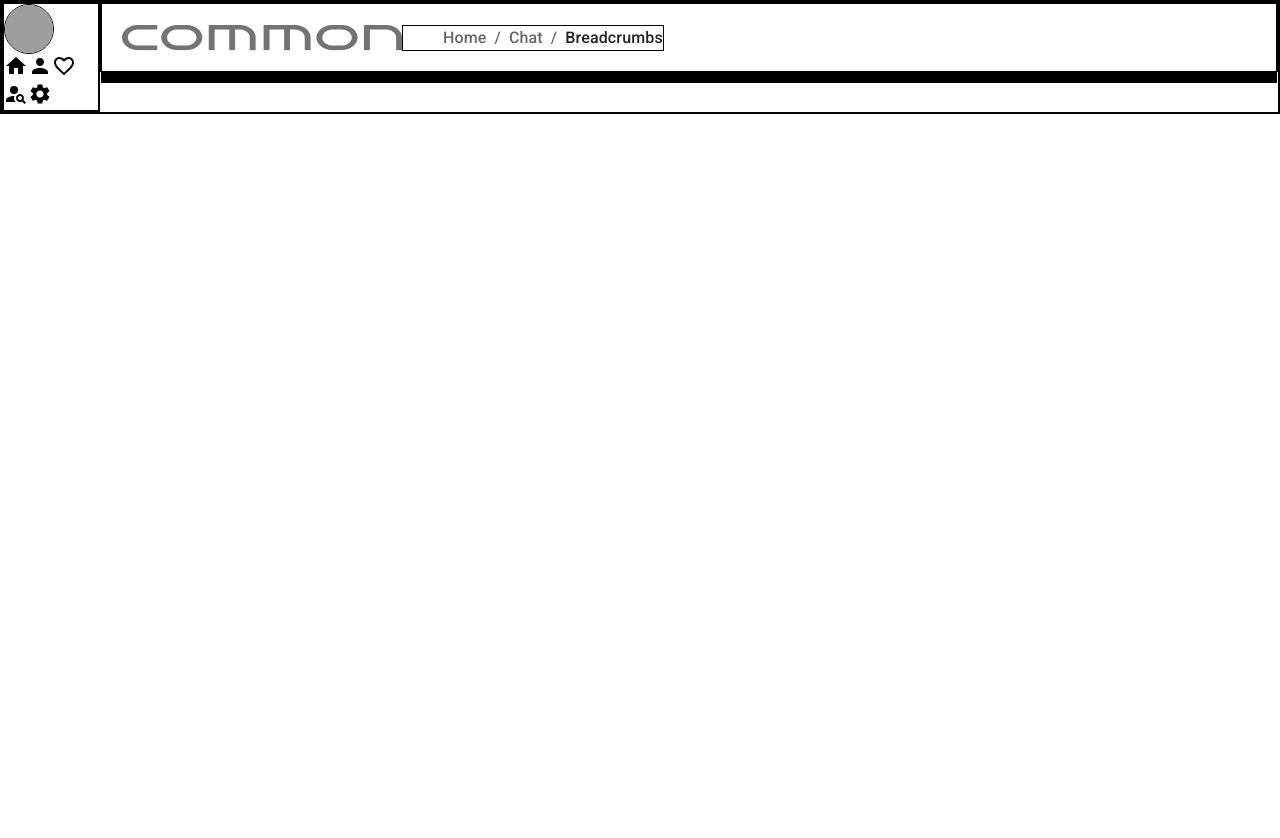
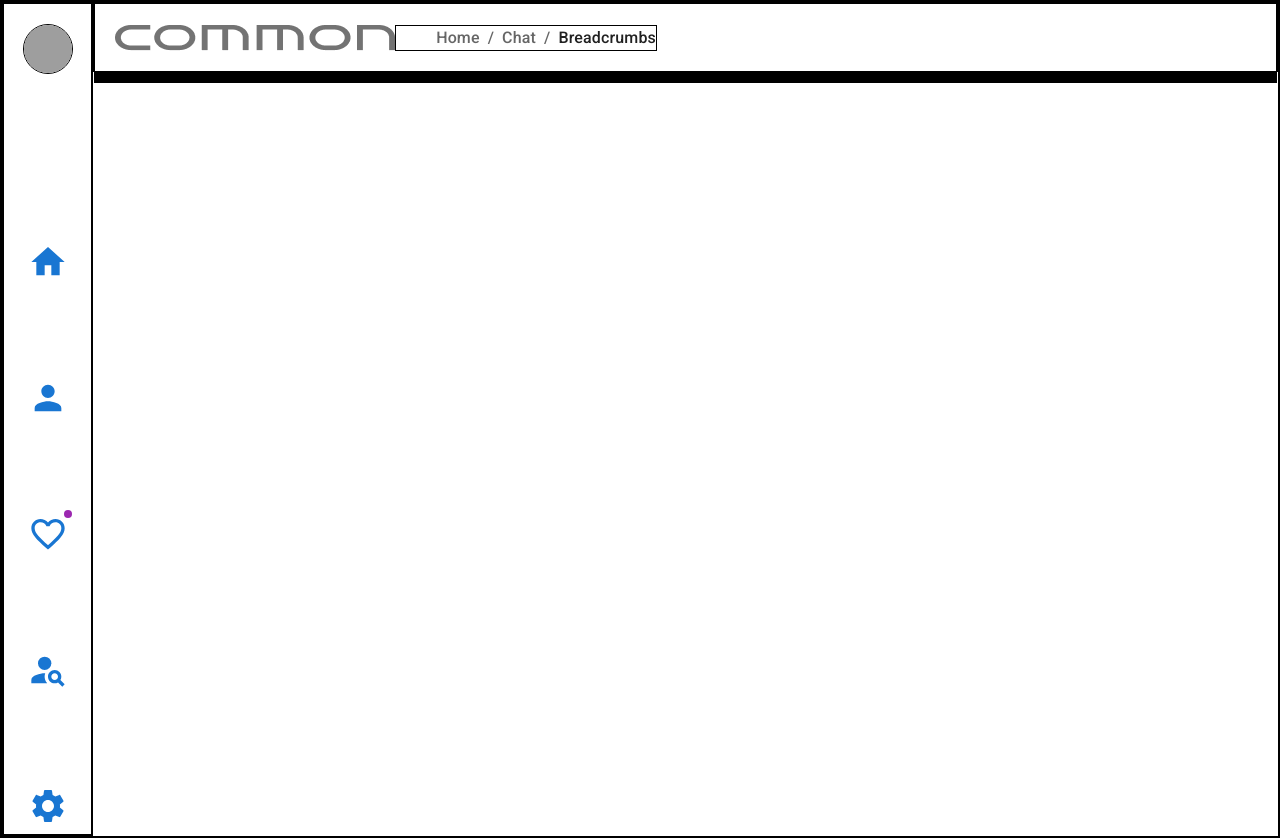
Before and after one commit to davidradcenko/social-system, a React (Create React App) app: page /Login in a window 1280 px wide. Before the commit the page ends 800 px from the top, so only its background shows below. Built offline with nearby package versions, Linux system fonts and the light colour scheme; grey boxes are pictures that could not be loaded.

Commit message:
addded new reducer chat nad make ferst reqest sms

```diff
--- a/src/API/api.ts
+++ b/src/API/api.ts
@@ -23,7 +23,17 @@ export const LoginApi = {
         return instance.get(`profile/${id}`)
     }
 }
-
+export type messageType={
+    body:string
+}
+export const ChatApi={
+    StartDialogs(IdUser:number){
+        return instance.put(`dialogs/${IdUser}`)
+    },
+    WriteMS(idUser:number,data:messageType){
+        return instance.post(`/dialogs/${idUser}/messages`,data)
+    }
+}
 export const ProfileApi = {
     profileGet(id: number) {
         return instance.get("/profile/" + id)
--- /dev/null
+++ b/src/Reducers/ChatReducer.ts
@@ -0,0 +1,47 @@
+import {ChatApi, messageType} from "../API/api";
+import {Dispatch} from "redux";
+import {errorUserAC, setErrorAC, statusUserAC, StatusUserActionType} from "./InitialazedReducer";
+
+
+
+export const ChatReducer = (state: any = {}, action: any): any => {
+    switch (action.type) {
+        case "login/SET-IS-LOGIN-IN": {
+            return {...state, isLoginIn: action.value}
+        }
+        default:
+            return state
+    }
+}
+//thunks
+export const StartDialogs = (idUser:number) => {
+    return (dispatch: Dispatch<ActionTypes | StatusUserActionType>) => {
+        dispatch(statusUserAC("loading"))
+        ChatApi.StartDialogs(idUser).then(res => {
+            debugger
+            dispatch(errorUserAC(res.data.error))
+            dispatch(statusUserAC("succeeded"))
+        }).catch((error) => {
+            dispatch(errorUserAC(error))
+            dispatch(statusUserAC("succeeded"))
+            console.error(error, dispatch)
+        })
+    }
+}
+export const ChatMS = (idUser:number,message:messageType) => {
+    return (dispatch: Dispatch<ActionTypes | StatusUserActionType>) => {
+        dispatch(statusUserAC("loading"))
+        ChatApi.WriteMS(idUser,message).then(res => {
+           debugger
+            dispatch(errorUserAC(res.data.error))
+            dispatch(statusUserAC("succeeded"))
+        }).catch((error) => {
+            dispatch(errorUserAC(error))
+            dispatch(statusUserAC("succeeded"))
+            console.error(error, dispatch)
+        })
+    }
+}
+//action
+type ActionTypes =
+    | setErrorAC
--- a/src/elements/Chat/Chat.tsx
+++ b/src/elements/Chat/Chat.tsx
@@ -10,23 +10,45 @@ import PersonIcon from '@mui/icons-material/Person';
 import FavoriteBorderIcon from '@mui/icons-material/FavoriteBorder';
 import PersonSearchIcon from '@mui/icons-material/PersonSearch';
 import SettingsIcon from '@mui/icons-material/Settings';
-import {Avatar} from "@mui/material";
+import {Avatar, Badge} from "@mui/material";
+import IconButton from "@mui/material/IconButton";
+import {useAppDispatch} from "../../store/store";
+import {useEffect} from "react";
+import {ChatMS, StartDialogs} from "../../Reducers/ChatReducer";
+
 
 
 export const Chat = () => {
+    const dispatch = useAppDispatch()
+    useEffect(()=>{
+        // dispatch(ChatMS(27945,{body:'Hello'}))
+        // dispatch(StartDialogs(27945))
+    })
     return (
         <div className={'Chat'}>
             <div className={'Chat-Navigation'}>
                 <div className="Icons-Navigation">
                     <Avatar alt="Remy Sharp" sx={{ width: 50, height: 50 }}  src="/static/images/avatar/1.jpg" />
-                    {/*<img src={FotoTest} alt="" className="admin-foto"/>*/}
 
-                    <HomeIcon/>
-                    <PersonIcon/>
-                    <FavoriteBorderIcon/>
-                    <PersonSearchIcon/>
-                    <SettingsIcon/>
+                    <IconButton sx={{marginTop:20}} aria-label="delete">
+                        <HomeIcon color="primary" sx={{fontSize: 40}}/>
+                    </IconButton>
+                    <IconButton sx={{marginTop:10}} aria-label="delete">
+                        <PersonIcon color="primary" sx={{fontSize: 40}}/>
+                    </IconButton>
 
+                    <IconButton sx={{marginTop:10}} aria-label="delete">
+                        <Badge color="secondary" variant="dot">
+                            <FavoriteBorderIcon color="primary" sx={{fontSize: 40}}/>
+                        </Badge>
+                    </IconButton>
+
+                    <IconButton sx={{marginTop:10}} aria-label="delete">
+                        <PersonSearchIcon color="primary" sx={{fontSize: 40}}/>
+                    </IconButton>
+                    <IconButton sx={{marginTop:10}} aria-label="delete">
+                        <SettingsIcon color="primary" sx={{fontSize: 40}}/>
+                    </IconButton>
 
 
                 </div>
--- a/src/elements/Chat/ChatCSS.css
+++ b/src/elements/Chat/ChatCSS.css
@@ -16,9 +16,15 @@ div{
 /*Chat-Navigation*/
 .Chat .Chat-Navigation{
     height: 100%;
-    max-width: 98px;
+    width: 98px;
 }
-
+.Icons-Navigation{
+    display: flex;
+    flex-direction: column;
+    padding-top: 20px;
+    align-items: center;
+    justify-content: center;
+}
 /*TOP-menu-Bar*/
 .Chat .TOP-menu-Bar{
     width: 100%;
--- a/src/store/store.ts
+++ b/src/store/store.ts
@@ -5,12 +5,14 @@ import {loginReducer} from "../Reducers/LoginReducer";
 import {initialazedReducer} from "../Reducers/InitialazedReducer";
 import {profilReducer} from "../Reducers/profilReducer";
 import {usersReducer} from "../Reducers/UsersReducer";
+import {ChatReducer} from "../Reducers/ChatReducer";
 
 const rootReducer= combineReducers({
     login:loginReducer,
     initialazed:initialazedReducer,
     profil:profilReducer,
-    users:usersReducer
+    users:usersReducer,
+    chat:ChatReducer
 })
 export const store=createStore(rootReducer,applyMiddleware(thunk))
 export type RootState= ReturnType<typeof store.getState>
```
